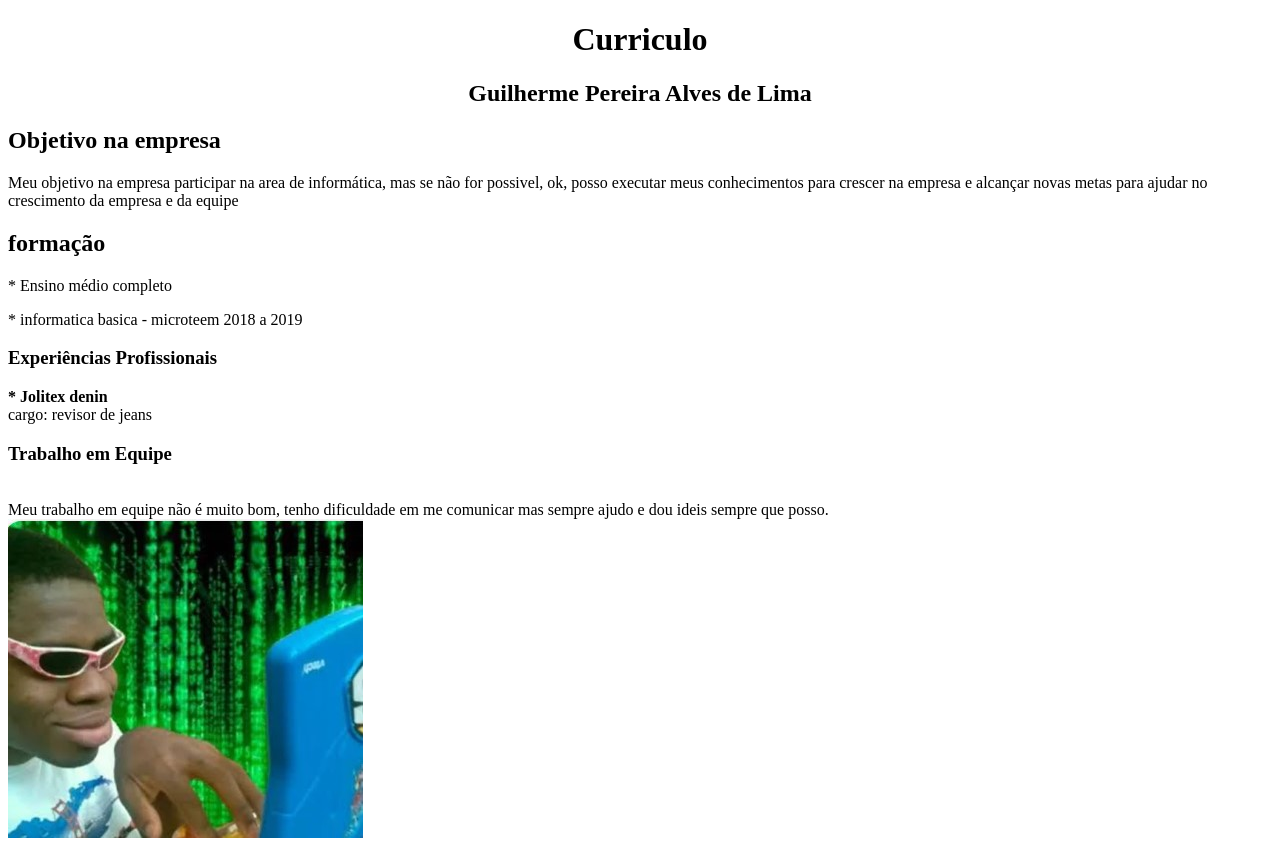
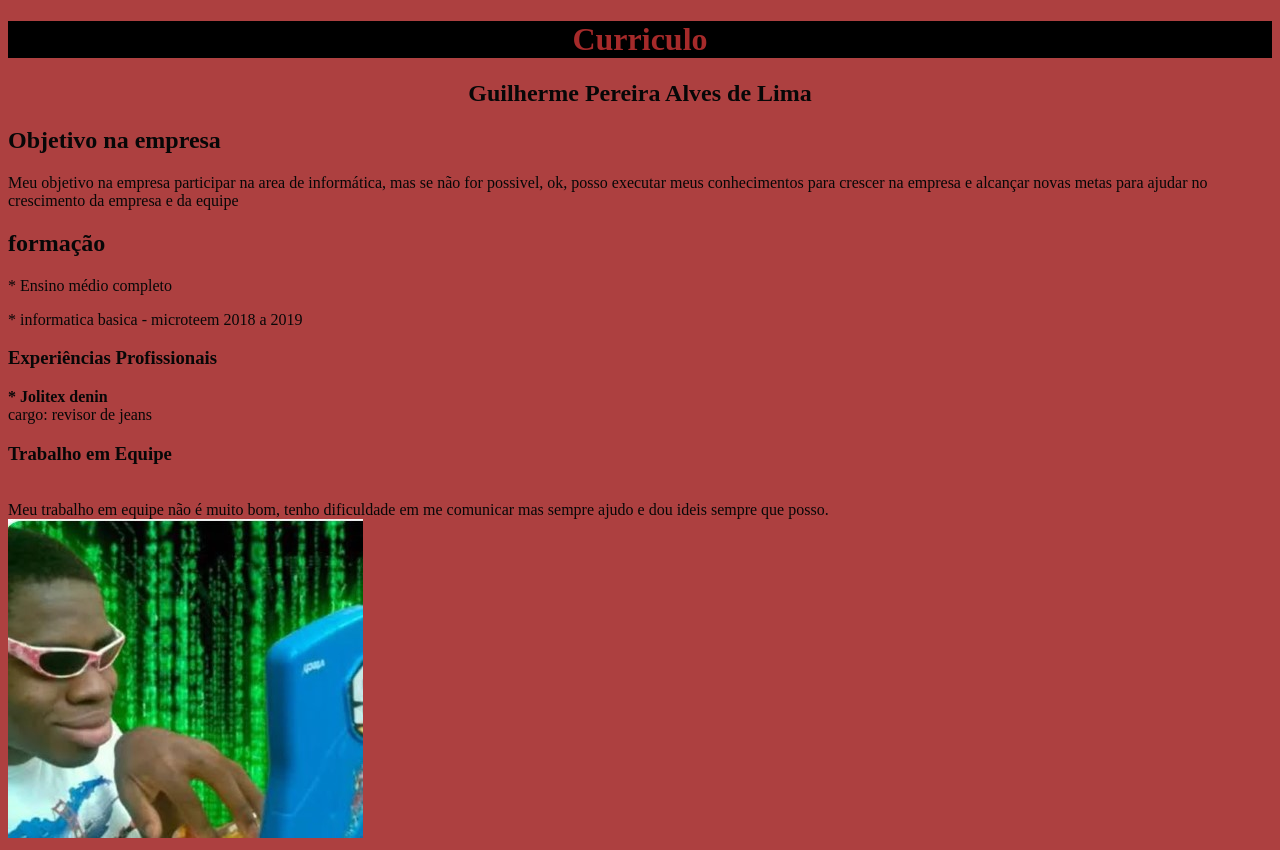
Before and after one commit to Gu1Pereira/HTML-CSS, a plain HTML site: page curriculo/curriculo.html in a window 1280 px wide. Drawn offline with Linux system fonts and the light colour scheme.

Commit message:
alterações

```diff
--- /dev/null
+++ b/curriculo/cores.css
@@ -0,0 +1,8 @@
+body{
+    background-color: hwb(0 25% 32%);
+    color: #070707;
+}
+h1{
+    background-color: black;
+    color: brown;
+}
--- a/curriculo/curriculo.html
+++ b/curriculo/curriculo.html
@@ -4,6 +4,9 @@
     <meta charset="UTF-8">
     <meta name="viewport" content="width=device-width, initial-scale=1.0">
     <title>Curriculo do guilherme </title>
+    <link rel="stylesheet" href="cores.css">
+
+
 </head>
 <body>
 
```
Also changed, not shown: curriculo/estilo.css (deleted).
